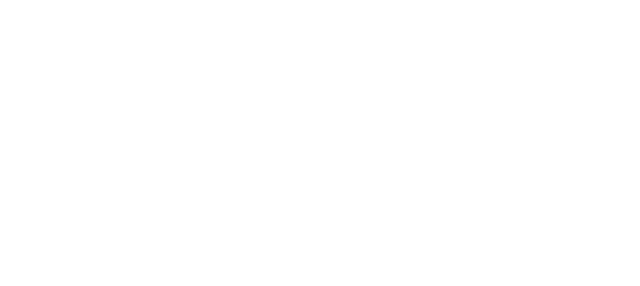
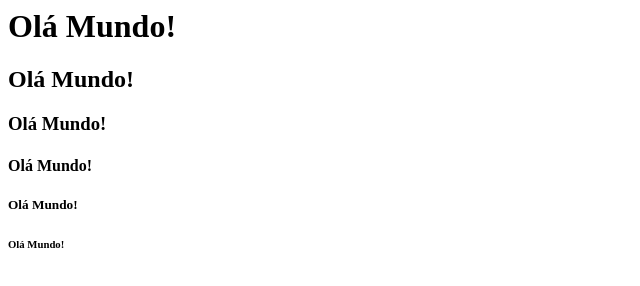
Before and after one commit to aaaaaaaaana/exemplo-git-l, a plain HTML site: page index.html in a window 1280 px wide. Shown: the whole page, without its empty margins (0-640 px from the left). Drawn offline with Linux system fonts and the light colour scheme.

Commit message:
Body criado + títulos de h1 à h6.

```diff
--- a/index.html
+++ b/index.html
@@ -9,6 +9,17 @@
 		<meta charset="UTF-8">
 		<meta name="viewport" content="width=device-width, initial-scale=1.0">
 		<title>exemplo de HTML</title>
-		</head>
+	</head>
+
+	<body>
+
+		<h1>Olá Mundo!</h1>
+		<h2>Olá Mundo!</h2>
+		<h3>Olá Mundo!</h3>
+		<h4>Olá Mundo!</h4>
+		<h5>Olá Mundo!</h5>
+		<h6>Olá Mundo!</h6>
+
+	</body>
 
 </html>
```
